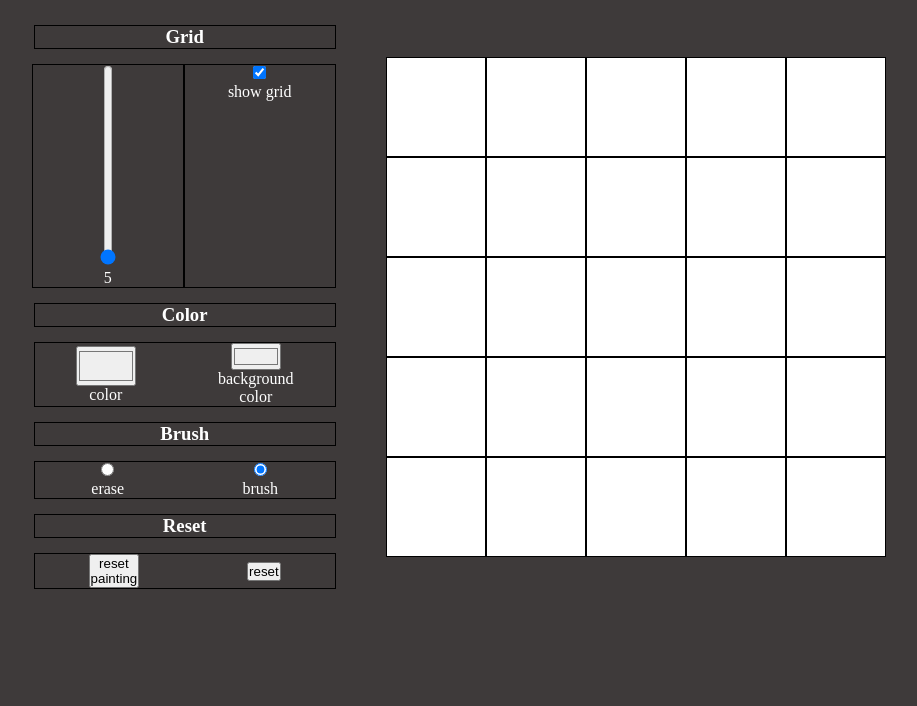
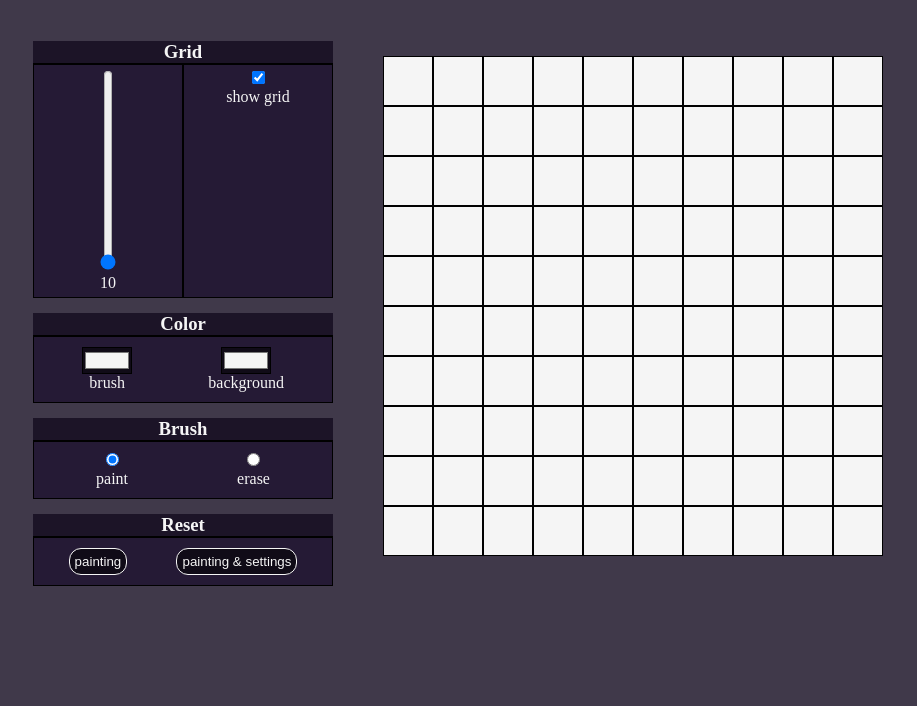
Before and after one commit to JayendraJoshi/Etch-A-Sketch, a plain HTML site: page index.html in a window 1280 px wide. Shown: the part 94-800 px from the top of the page, without its empty margins (277-1194 px from the left). Drawn offline with Linux system fonts and the light colour scheme.

Commit message:
Adjust default settings & improve asthetics
increase default grid size from 5*5 to 10*10 to improve painting experience
change default color of grid-background & text to smokewhite to improve readability
give button & input elements shorter and more precise names
apply new color theme and style tool-bar elements to improve asthetics

```diff
--- a/index.html
+++ b/index.html
@@ -17,7 +17,7 @@
         <h3>Grid</h3>
         <div class="grid-controls">
             <div class="slider-container">
-                <input class="slider" type="range" max="50" min="5" step="1" orient="vertical" value="2"><br>
+                <input class="slider" type="range" max="50" min="10" step="1" orient="vertical" value="10"><br>
                 <output class="output"></output>
             </div>
         <div class="toggle-grid-container">
@@ -27,25 +27,25 @@
         <h3>Color</h3>
         <div class="color-container">
         <div class="brush-color-container">
-            <input type="color" class="brush-color" value="#EFEFEF"/><br><label for=".color">color</label>
+            <input type="color" class="brush-color" value="#F5F5F5"/><br><label for=".color">brush</label>
         </div>
         <div class="background-color-container">
-            <input type="color" class="background-color" value="#EFEFEF"/><br><label for=".background-color">background<br>color</label>
+            <input type="color" class="background-color" value="#F5F5F5"/><br><label for=".background-color">background</label>
         </div>
         </div>
         <h3>Brush</h3>
         <div class="option-container">
+            <div class="brush-container">
+                <input type="radio" class="brush" name="option" checked="true" ><br><label for=".brush">paint</label>
+             </div>
             <div class="erase-container">
                 <input type="radio" class="erase" name="option"><br><label for=".erase">erase</label>
             </div>
-            <div class="brush-container">
-                <input type="radio" class="brush" name="option" checked="true" ><br><label for=".brush">brush</label>
-             </div>
         </div>
         <h3>Reset</h3>
         <div class="reset-container">
-            <button class="reset-color">reset<br>painting</button>
-            <button class="reset">reset<br></button>
+            <button class="reset-color">painting</button>
+            <button class="reset">painting & settings</button>
         </div>
         </div>
         <div class="g">
--- a/javascript.js
+++ b/javascript.js
@@ -11,7 +11,6 @@ let divsArray;
 let div;
 let mouseIsDown=false;
 let colorValue = color.value;
-let size=10;
 
 createGrid();
 paint();
@@ -115,10 +114,12 @@ function removeGrid(){
     divContainer.textContent="";
 }
 function resetSettings(){
-    backgroundColor.value="#EFEFEF";
-    color.value="#EFEFEF";
+    backgroundColor.value="#F5F5F5";
+    color.value="#F5F5F5";
     slider.value="5";
-    divContainer.style.backgroundColor="#EFEFEF";
+    divContainer.style.backgroundColor="#F5F5F5";
+    toggleGrid.checked=true;
+    document.querySelector(".brush").checked=true;
     createGrid();
     paint();
 }
--- a/stylesheet.css
+++ b/stylesheet.css
@@ -1,14 +1,15 @@
 *{
     margin:0px;
     padding:0px;
+    box-sizing: border-box;
 }
 body{
     height: 100vh;
     text-align:  center;
     display: flex;
     flex-direction: column;
-    background-color: rgb(62, 58, 58);
-    color:white;
+    background-color: #40394A;
+    color:#F5F5F5;
 }
 .header,.footer{
     display: flex;
@@ -38,7 +39,7 @@ h1{
     display: grid;
     height: 500px;
     width: 500px;
-    background-color: white;
+    background-color: #F5F5F5;
 }
 .color-div{
     border-color: black;
@@ -49,16 +50,18 @@ h1{
     display:flex;
     flex-direction: column;
     flex-grow: 1;
-    gap:15px;
     align-items: flex-end;
     justify-content: center;
 }
 h3{
-    border:1px solid black;
     width:300px;
+    background-color: #1C1427;
+    margin-top: 15px;
+    border-bottom: 1px solid black ;
 }
 .grid-controls{
     display: flex;
+    width: 300px;
 }
 .color-container{
     display: flex;
@@ -71,22 +74,33 @@ input[type="range"][orient="vertical"]{
     writing-mode: bt-lr;
     appearance: slider-vertical;
 }
-.brush-color{
-    width:60px;
-    height:40px
-}
 .option-container{
     display:flex;
     gap:5px;
 }
 .slider-container,.toggle-grid-container{
-width:150px;
-border:1px solid black;
+    width:150px;
+   background-color: #251a35;
+    border:1px solid black;
+    padding:5px;
 }
 .color-container,.reset-container,.option-container{
     display: flex;
     justify-content: space-around;
     align-items: center;
     width:300px;
-    border:1px solid black;
+    background-color: #251a35;
+    padding:10px;
+    border: 1px solid black;
 }
+input{
+background-color: #100b17;
+}
+button{
+    background-color:#100b17;
+    color:whitesmoke;
+    border:1px solid whitesmoke ;
+    padding:5px;
+    border-radius: 12px;
+    border-style:groove;
+}
```
